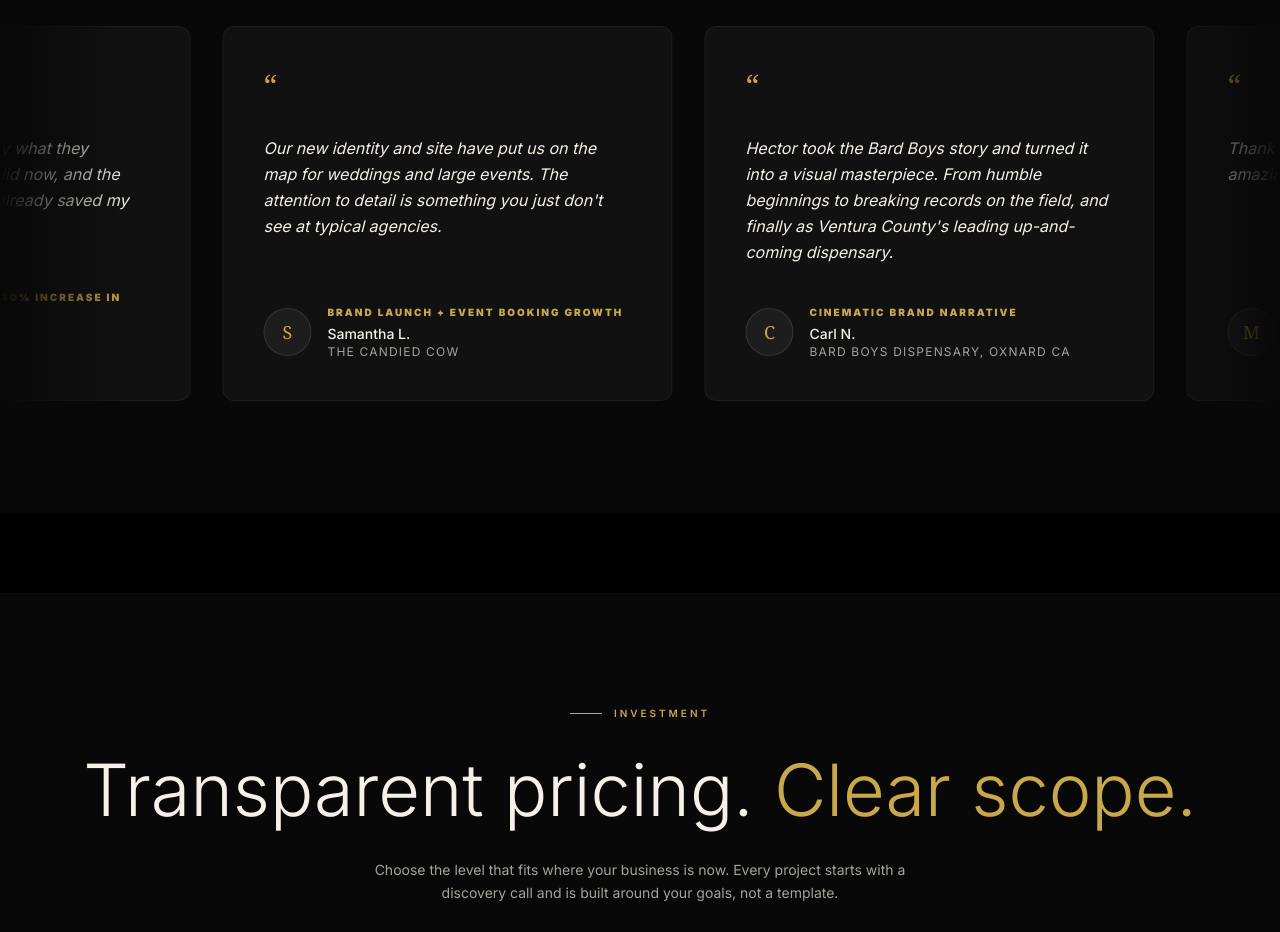
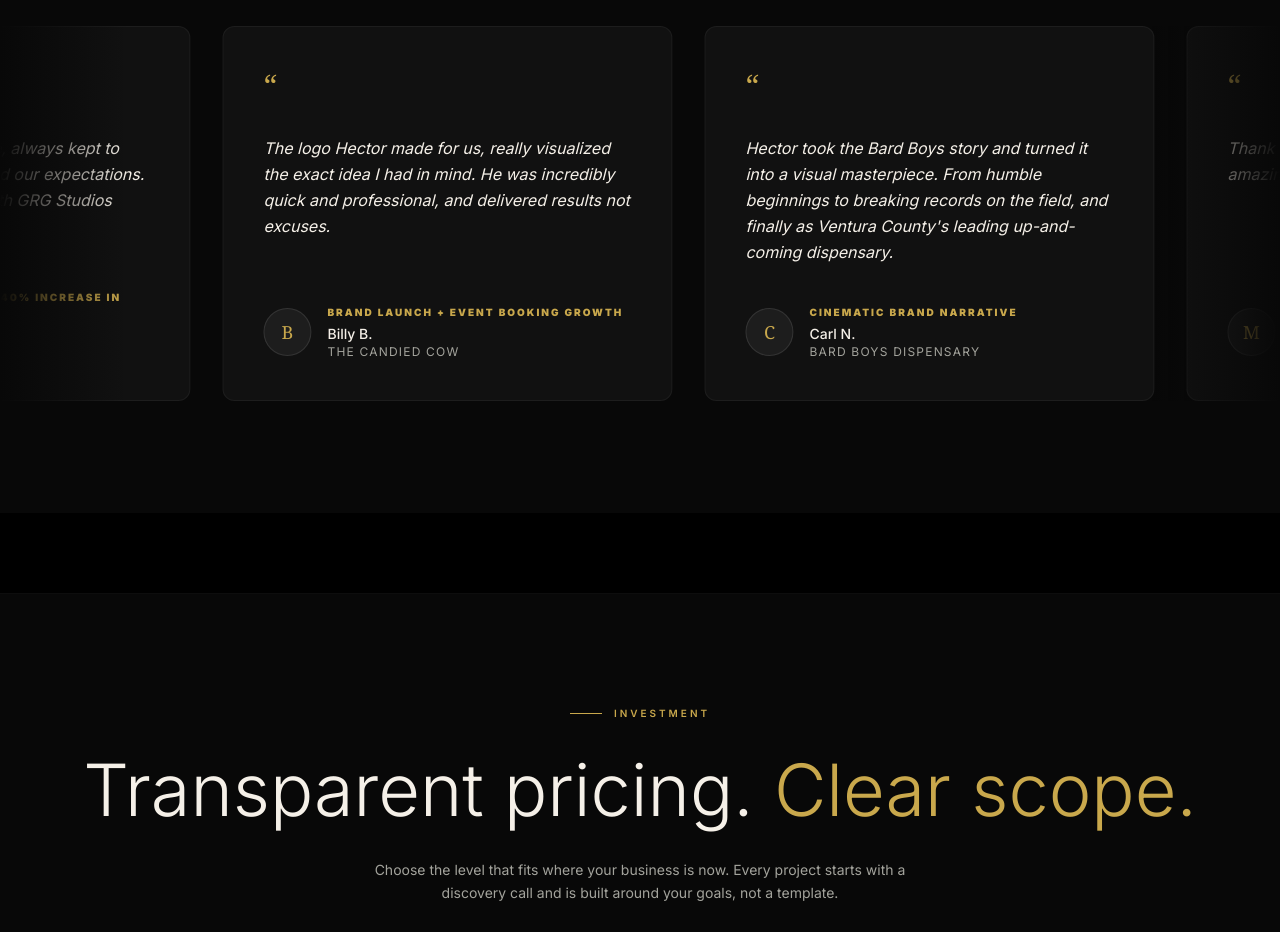
Before and after one commit to happyhec/grg-studios, a Next.js app: page / in a window 1280 px wide. Shown: the part 10780-11712 px from the top of the page. Built offline with nearby package versions, Linux system fonts and the light colour scheme.

Commit message:
content: update client testimonials with authentic feedback and adjusted details

```diff
--- a/src/components/AgencyTestimonials.tsx
+++ b/src/components/AgencyTestimonials.tsx
@@ -4,20 +4,20 @@ import { m } from 'framer-motion';
 
 const testimonials = [
   {
-    name: "Caleb J.",
+    name: "Christopher G.",
     company: "ASR Entertainment",
-    text: "GRG Studios delivered exactly what they promised. Our brand feels solid now, and the intake system they built has already saved my assistant 10+ hours a month.",
+    text: "They built us an amazing site, always kept to their deadlines, and exceeded our expectations. I would definitely do work with GRG Studios again.",
     result: "Automated Intake + 40% Increase in Leads"
   },
   {
-    name: "Samantha L.",
+    name: "Billy B.",
     company: "The Candied Cow",
-    text: "Our new identity and site have put us on the map for weddings and large events. The attention to detail is something you just don't see at typical agencies.",
+    text: "The logo Hector made for us, really visualized the exact idea I had in mind. He was incredibly quick and professional, and delivered results not excuses.",
     result: "Brand Launch + Event Booking Growth"
   },
   {
     name: "Carl N.",
-    company: "Bard Boys Dispensary, Oxnard CA",
+    company: "Bard Boys Dispensary",
     text: "Hector took the Bard Boys story and turned it into a visual masterpiece. From humble beginnings to breaking records on the field, and finally as Ventura County's leading up-and-coming dispensary.",
     result: "Cinematic Brand Narrative"
   },
```
